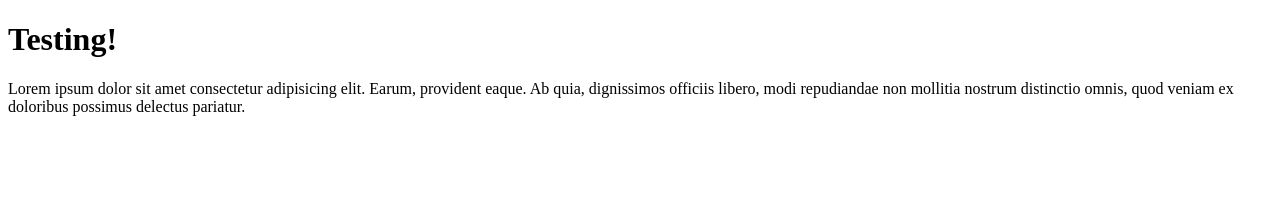
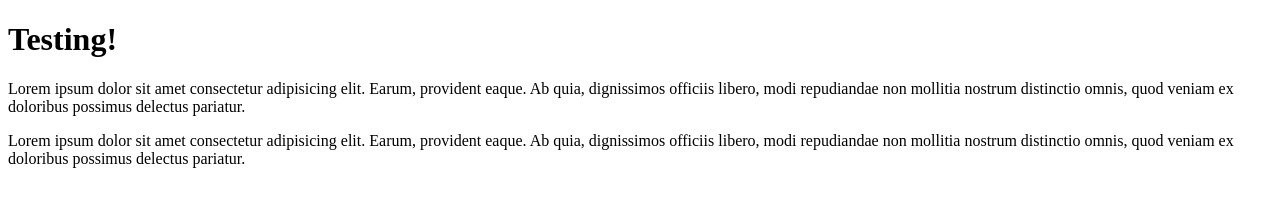
Before and after one commit to blakemoore-dev/blakemoore-dev.github.io, a plain HTML site: page index.html in a window 1280 px wide. Drawn offline with Linux system fonts and the light colour scheme.

Commit message:
update test

```diff
--- a/index.html
+++ b/index.html
@@ -10,6 +10,7 @@
     <h1>Testing!</h1>
     <div align="left">
         <p>Lorem ipsum dolor sit amet consectetur adipisicing elit. Earum, provident eaque. Ab quia, dignissimos officiis libero, modi repudiandae non mollitia nostrum distinctio omnis, quod veniam ex doloribus possimus delectus pariatur.</p>
+        <p>Lorem ipsum dolor sit amet consectetur adipisicing elit. Earum, provident eaque. Ab quia, dignissimos officiis libero, modi repudiandae non mollitia nostrum distinctio omnis, quod veniam ex doloribus possimus delectus pariatur.</p>
     </div>
 </body>
 </html>
```
